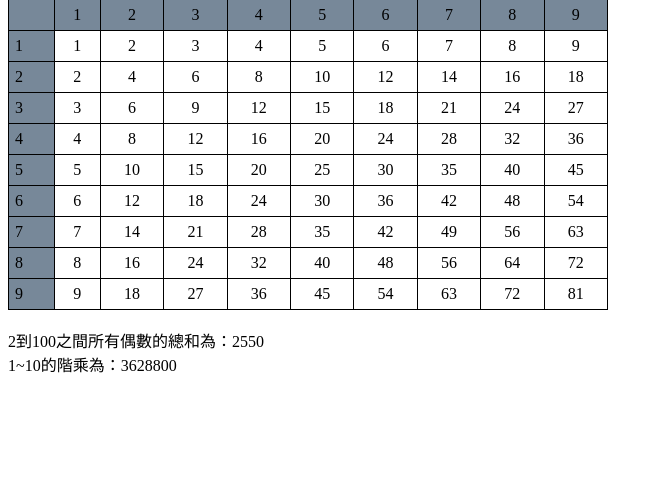
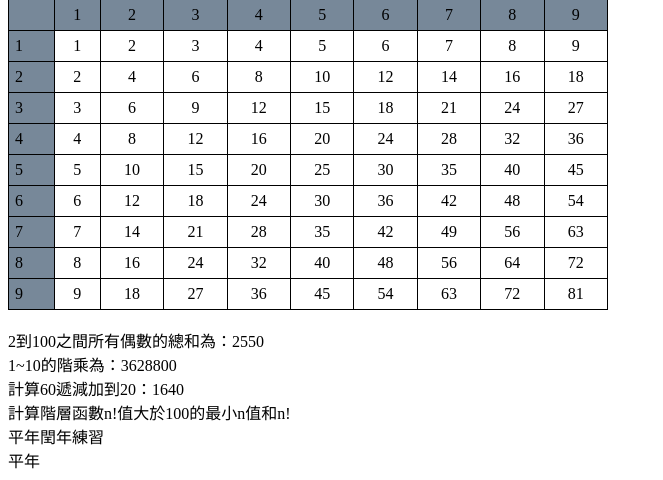
Before and after one commit to AlinaHsieh/php_practice, a PHP site: page /forloop.php in a window 1280 px wide. Shown: the part 701-1181 px from the top of the page, without its empty margins (0-663 px from the left). Before the commit the page ends 1074 px from the top, so only its background shows below. Run offline with PHP 8.4, Linux system fonts and the light colour scheme.

Commit message:
平年閏年練習

```diff
--- a/forloop.php
+++ b/forloop.php
@@ -126,3 +126,29 @@ for($i=1;$i<=10;$i++){
     $n=$n*$i;
 }
 echo "1~10的階乘為：" . $n;
+echo "<br>";
+echo "計算60遞減加到20：";
+$result=0;
+for($i=60;$i>=20;$i--){
+$result+=$i;
+}
+echo $result;
+echo "<br>";
+echo"計算階層函數n!值大於100的最小n值和n!";
+$result=1;
+$n=1;
+while($result<=100){
+$result=$result*$n;
+$n=$n+1;
+}$n=$n-1;
+echo "<br>";
+
+echo "平年閏年練習<br>";
+$year=2024;
+if($year/4!=0){
+    if($year/100==0 && $year/400!=0){
+    }
+    echo "平年";
+}elseif($year/4==0 && $year/100!=0){
+    echo "閏年";
+}
```
